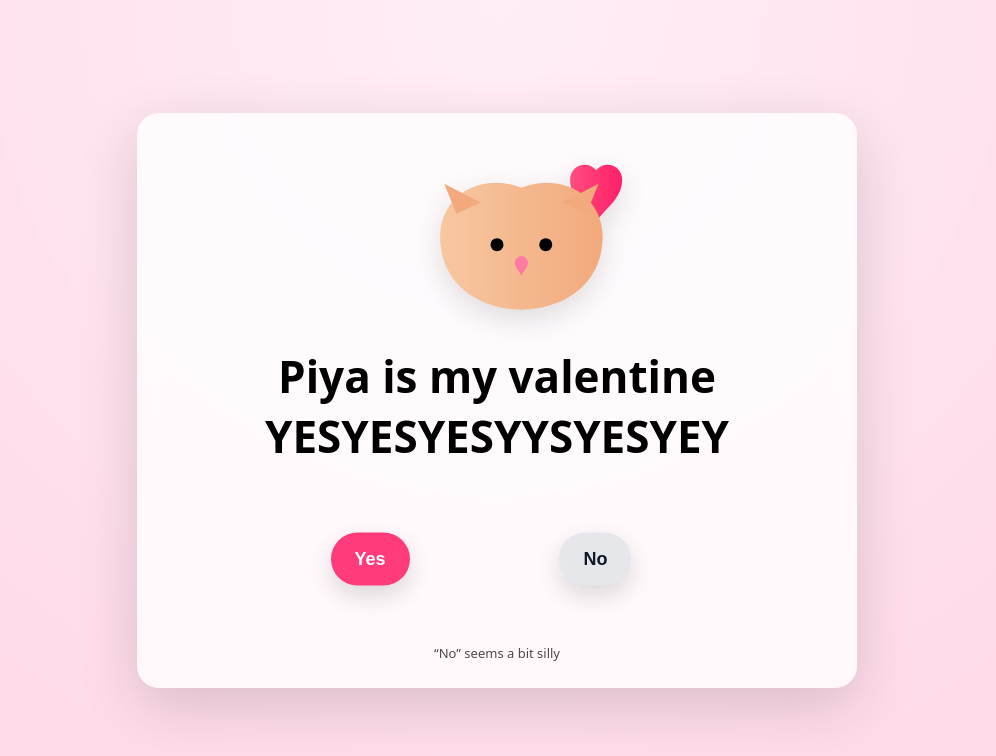
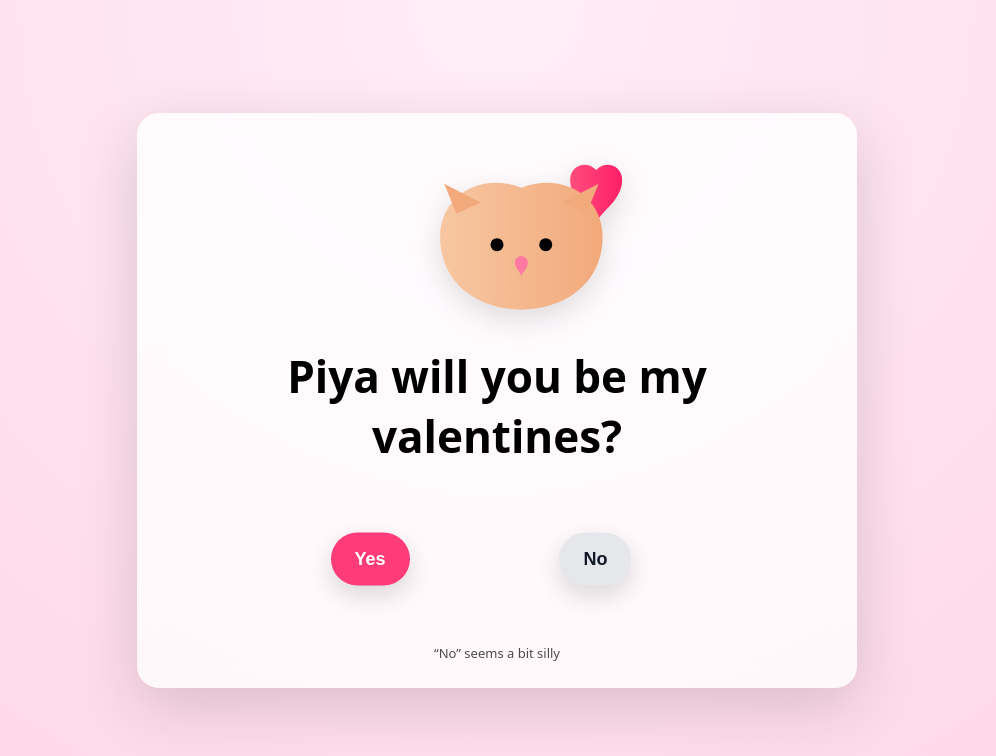
Before and after one commit to Pmjlt21/Dudu-Valentines, a plain HTML site: page index.html in a window 1280 px wide. Shown: the whole page, without its empty margins (143-1139 px from the left). Drawn offline with nearby package versions, Linux system fonts and the light colour scheme.

Commit message:
Update2 index.html

```diff
--- a/index.html
+++ b/index.html
@@ -171,7 +171,7 @@
             fill="#ff7aa2"/>
     </svg>
 
-    <h1>Piya is my valentine YESYESYESYYSYESYEY</h1>
+    <h1>Piya will you be my valentines?</h1>
 
     <section class="button-zone" id="zone">
       <button id="yesBtn">Yes</button>
```
